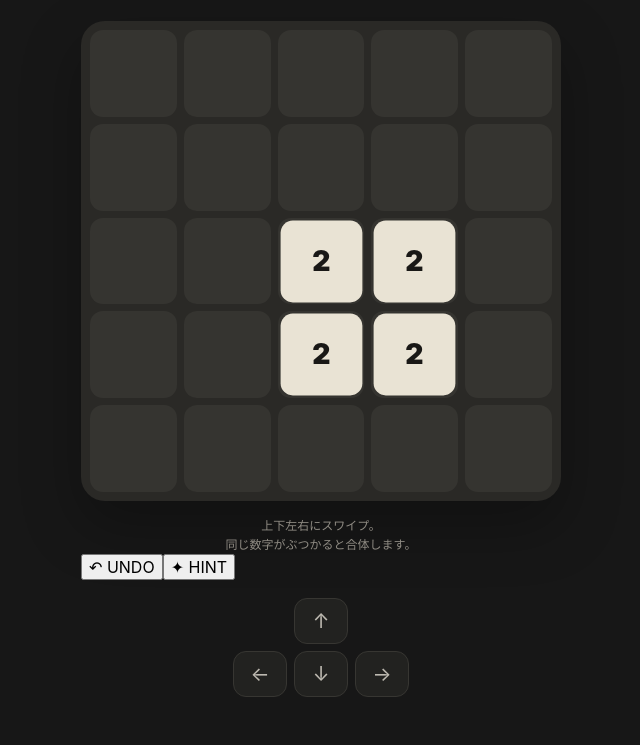
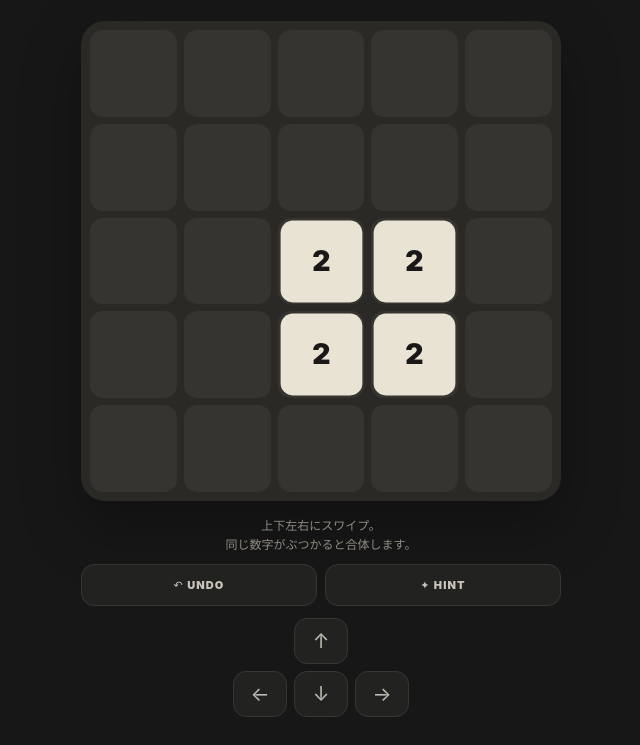
Before and after one commit to tatsuki-com/puzzle, a website: page www/index.html in a window 1280 px wide. Shown: the part 179-924 px from the top of the page, without its empty margins (319-959 px from the left). Drawn offline with Linux system fonts and the light colour scheme.

Commit message:
Style monetization-ready game actions

```diff
--- a/www/styles.css
+++ b/www/styles.css
@@ -5,6 +5,6 @@
 .status-card { margin-top:26px; padding:15px 16px; display:grid; grid-template-columns:repeat(3,1fr); gap:10px; border:1px solid #33322f; border-radius:18px; background:#20201e; } .status-card>div { display:flex; flex-direction:column; gap:4px; } .label { font-size:9px; letter-spacing:.14em; color:#8e8a82; font-weight:800; } .status-card strong { font-size:17px; }
 .game-wrap { margin-top:24px; } .board { width:100%; aspect-ratio:1; padding:9px; display:grid; grid-template-columns:repeat(5,1fr); grid-template-rows:repeat(5,1fr); gap:7px; border-radius:24px; background:#2a2926; touch-action:none; user-select:none; box-shadow:0 24px 60px rgba(0,0,0,.28); } .cell { border-radius:13px; background:#353430; display:grid; place-items:center; min-width:0; } .tile { width:100%; height:100%; border-radius:13px; display:grid; place-items:center; font-weight:900; font-size:clamp(18px,6vw,30px); color:#191816; transform:scale(.94); animation:pop .14s ease-out; }
 .tile[data-value="2"]{background:#e9e3d4}.tile[data-value="4"]{background:#ddd1ae}.tile[data-value="8"]{background:#e9b872}.tile[data-value="16"]{background:#e69261}.tile[data-value="32"]{background:#dc6c57}.tile[data-value="64"]{background:#d24e42;color:#fff8ed}.tile[data-value="128"],.tile[data-value="256"],.tile[data-value="512"]{background:#e6c457}@keyframes pop{from{transform:scale(.75);opacity:.5}to{transform:scale(.94);opacity:1}}
-.hint { margin:15px 0 0; text-align:center; color:#8f8b83; font-size:12px; line-height:1.6; } .controls { margin-top:auto; padding-top:18px; display:flex; flex-direction:column; align-items:center; gap:7px; } .controls>div { display:flex; gap:7px; } .controls button { width:54px; height:46px; border:1px solid #373632; border-radius:13px; color:#bdb9b0; background:#222220; font-size:20px; } .controls button:active,.icon-btn:active { transform:scale(.95); }
+.hint { margin:15px 0 0; text-align:center; color:#8f8b83; font-size:12px; line-height:1.6; min-height:38px; } .action-row{display:grid;grid-template-columns:1fr 1fr;gap:8px;margin-top:10px}.secondary-btn{height:42px;border:1px solid #373632;border-radius:13px;color:#c9c4ba;background:#222220;font-size:11px;font-weight:900;letter-spacing:.1em}.secondary-btn:disabled{opacity:.35}.controls { margin-top:auto; padding-top:12px; display:flex; flex-direction:column; align-items:center; gap:7px; } .controls>div { display:flex; gap:7px; } .controls button { width:54px; height:46px; border:1px solid #373632; border-radius:13px; color:#bdb9b0; background:#222220; font-size:20px; } .controls button:active,.icon-btn:active,.secondary-btn:active { transform:scale(.95); }
 .overlay { position:fixed; inset:0; z-index:10; display:grid; place-items:end center; padding:20px; background:rgba(10,10,10,.72); backdrop-filter:blur(8px); } .hidden { display:none; } .modal { width:min(100%,480px); padding:26px; border:1px solid #3a3935; border-radius:26px; background:#232321; box-shadow:0 30px 80px rgba(0,0,0,.45); } .modal h2 { margin:3px 0 8px; font-size:34px; letter-spacing:-.04em; } .modal>p:not(.eyebrow) { margin:0; color:#aaa69e; line-height:1.6; } .primary-btn { width:100%; margin-top:22px; padding:15px; border:0; border-radius:15px; background:#f0e8d6; color:#1b1a18; font-weight:900; }
-@media(min-height:820px){.game-wrap{margin-top:32px}.controls{padding-top:28px}}
+@media(min-height:820px){.game-wrap{margin-top:32px}.controls{padding-top:20px}}
```
